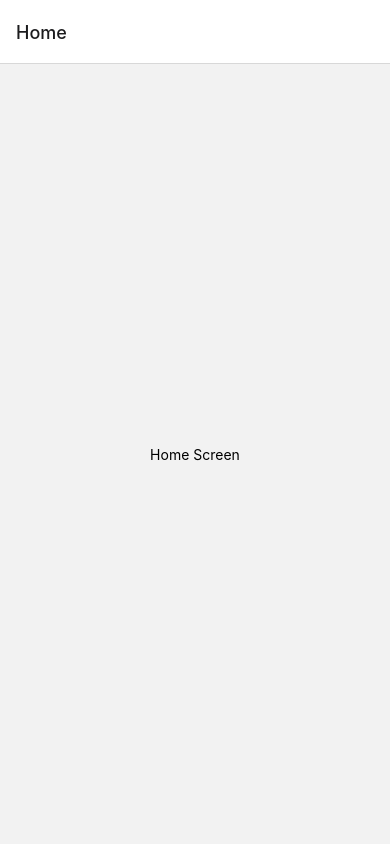
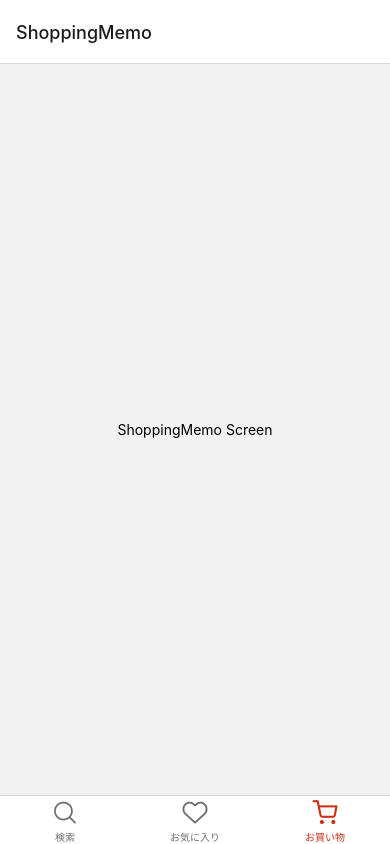
Before and after one commit to qin-team-recipe/02-nativeapp, a React Native app: screen /ShoppingMemoStacks in a window 390 px wide. Before the commit this address had no page. Built offline with nearby package versions, Linux system fonts and the light colour scheme; what native-base would draw is missing.

Commit message:
✨ タブバー作成

```diff
--- a/App.tsx
+++ b/App.tsx
@@ -1,21 +1,11 @@
 import { NavigationContainer } from "@react-navigation/native"
-import { createNativeStackNavigator } from "@react-navigation/native-stack"
 import { NativeBaseProvider } from "native-base"
-import { View, Text } from "react-native"
 import { RecoilRoot } from "recoil"
 import { SWRConfig } from "swr"
 
-function HomeScreen() {
-  return (
-    <View style={{ flex: 1, alignItems: "center", justifyContent: "center" }}>
-      <Text>Home Screen</Text>
-    </View>
-  )
-}
+import { TabNavigator } from "./src/layouts/tabNavigator"
 
-const Stack = createNativeStackNavigator()
-
-function App() {
+function App(): JSX.Element {
   return (
     <RecoilRoot>
       <SWRConfig
@@ -26,9 +16,7 @@ function App() {
       >
         <NativeBaseProvider>
           <NavigationContainer>
-            <Stack.Navigator>
-              <Stack.Screen name="Home" component={HomeScreen} />
-            </Stack.Navigator>
+            <TabNavigator />
           </NavigationContainer>
         </NativeBaseProvider>
       </SWRConfig>
--- a/package.json
+++ b/package.json
@@ -10,6 +10,7 @@
     "web": "expo start --web"
   },
   "dependencies": {
+    "@react-navigation/bottom-tabs": "^6.5.7",
     "@react-navigation/native": "^6.1.6",
     "@react-navigation/native-stack": "^6.9.12",
     "@react-navigation/stack": "^6.3.16",
--- /dev/null
+++ b/src/layouts/favoriteStacks.tsx
@@ -0,0 +1,13 @@
+import { createNativeStackNavigator } from "@react-navigation/native-stack"
+
+import { FavoriteScreen } from "../screens/favorites/screen"
+
+const Stack = createNativeStackNavigator()
+
+export const FavoriteStacks: React.FC = () => {
+  return (
+    <Stack.Navigator>
+      <Stack.Screen name="Favorite" component={FavoriteScreen} />
+    </Stack.Navigator>
+  )
+}
--- /dev/null
+++ b/src/layouts/searchStacks.tsx
@@ -0,0 +1,13 @@
+import { createNativeStackNavigator } from "@react-navigation/native-stack"
+
+import { SearchScreen } from "../screens/search/screen"
+
+const Stack = createNativeStackNavigator()
+
+export const SearchStacks: React.FC = () => {
+  return (
+    <Stack.Navigator>
+      <Stack.Screen name="Search" component={SearchScreen} />
+    </Stack.Navigator>
+  )
+}
--- /dev/null
+++ b/src/layouts/shoppingMemoStacks.tsx
@@ -0,0 +1,13 @@
+import { createNativeStackNavigator } from "@react-navigation/native-stack"
+
+import { ShoppingMemoScreen } from "../screens/shoppingMemo/screen"
+
+const Stack = createNativeStackNavigator()
+
+export const ShoppingMemoStacks: React.FC = () => {
+  return (
+    <Stack.Navigator>
+      <Stack.Screen name="ShoppingMemo" component={ShoppingMemoScreen} />
+    </Stack.Navigator>
+  )
+}
--- /dev/null
+++ b/src/layouts/tabNavigator.tsx
@@ -0,0 +1,58 @@
+import { AntDesign, Feather } from "@expo/vector-icons"
+import { createBottomTabNavigator } from "@react-navigation/bottom-tabs"
+
+import { FavoriteStacks } from "./favoriteStacks"
+import { SearchStacks } from "./searchStacks"
+import { ShoppingMemoStacks } from "./shoppingMemoStacks"
+
+// タブバー作成
+const Tab = createBottomTabNavigator()
+
+export const TabNavigator: React.FC = () => {
+  const ACTIVE_COLOR = "#CA3214"
+  const INACTIVE_COLOR = "#6F6E77"
+
+  return (
+    <Tab.Navigator
+      initialRouteName="Search"
+      screenOptions={{
+        tabBarActiveTintColor: ACTIVE_COLOR,
+        tabBarInactiveTintColor: INACTIVE_COLOR,
+      }}
+    >
+      <Tab.Screen
+        name="SearchStacks"
+        component={SearchStacks}
+        options={{
+          tabBarLabel: "検索",
+          tabBarIcon: ({ focused, color, size }) => (
+            <AntDesign name="search1" size={size} color={color} />
+          ),
+          headerShown: false,
+        }}
+      />
+      <Tab.Screen
+        name="FavoriteStacks"
+        component={FavoriteStacks}
+        options={{
+          tabBarLabel: "お気に入り",
+          tabBarIcon: ({ focused, color, size }) => (
+            <AntDesign name="hearto" size={size} color={color} />
+          ),
+          headerShown: false,
+        }}
+      />
+      <Tab.Screen
+        name="ShoppingMemoStacks"
+        component={ShoppingMemoStacks}
+        options={{
+          tabBarLabel: "お買い物",
+          tabBarIcon: ({ focused, color, size }) => (
+            <Feather name="shopping-cart" size={size} color={color} />
+          ),
+          headerShown: false,
+        }}
+      />
+    </Tab.Navigator>
+  )
+}
--- /dev/null
+++ b/src/screens/favorites/screen.tsx
@@ -0,0 +1,9 @@
+import { View, Text } from "react-native"
+
+export const FavoriteScreen: React.FC = () => {
+  return (
+    <View style={{ flex: 1, alignItems: "center", justifyContent: "center" }}>
+      <Text>Favorite Screen</Text>
+    </View>
+  )
+}
--- /dev/null
+++ b/src/screens/search/screen.tsx
@@ -0,0 +1,9 @@
+import { View, Text } from "react-native"
+
+export const SearchScreen: React.FC = () => {
+  return (
+    <View style={{ flex: 1, alignItems: "center", justifyContent: "center" }}>
+      <Text>Search Screen</Text>
+    </View>
+  )
+}
--- /dev/null
+++ b/src/screens/shoppingMemo/screen.tsx
@@ -0,0 +1,9 @@
+import { View, Text } from "react-native"
+
+export const ShoppingMemoScreen: React.FC = () => {
+  return (
+    <View style={{ flex: 1, alignItems: "center", justifyContent: "center" }}>
+      <Text>ShoppingMemo Screen</Text>
+    </View>
+  )
+}
```
Also changed, not shown: 2 other files (tests, documents, lock files or other folders).
